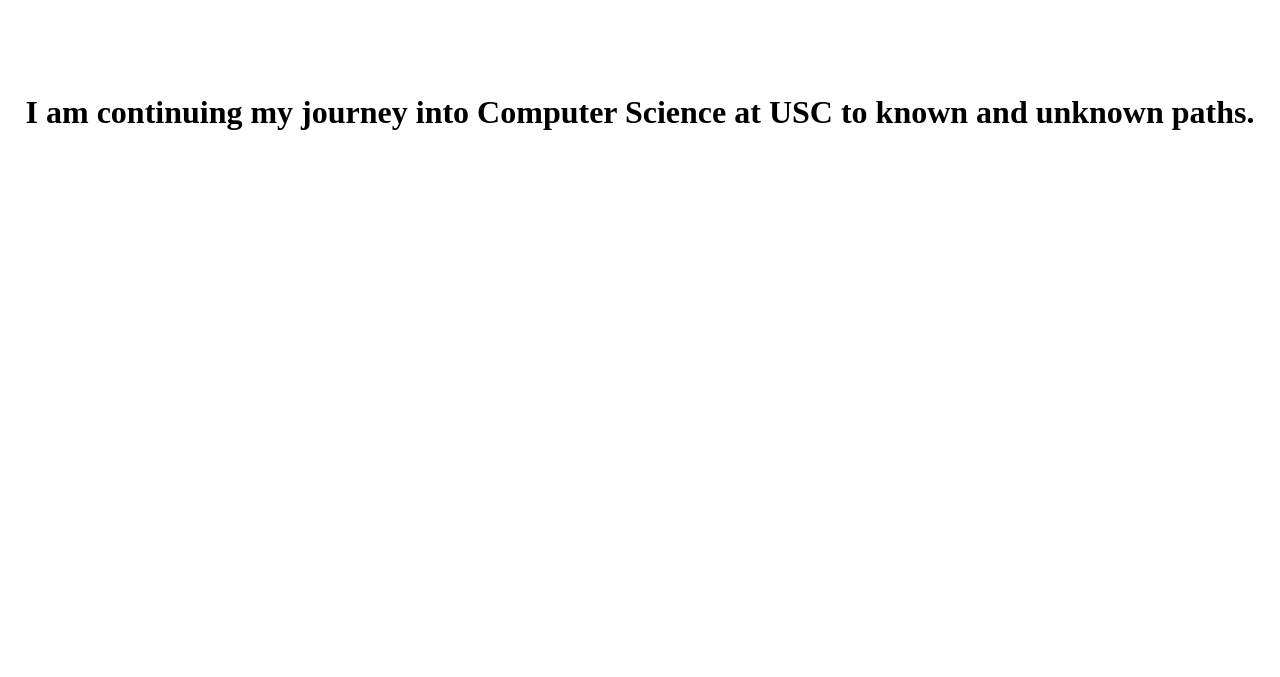
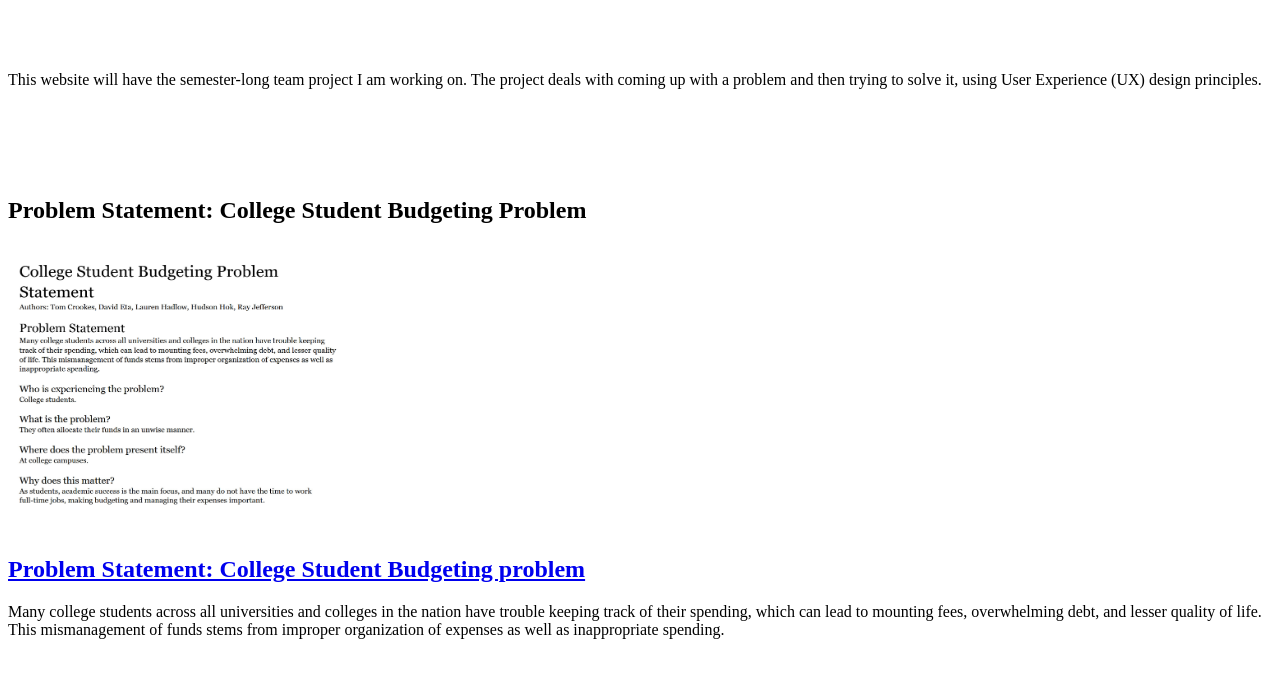
Before and after one commit to RayJeffersonJr/CSCE190UXProject, a plain HTML site: page index.html in a window 1280 px wide. Shown: the part 61-738 px from the top of the page. Drawn offline with Linux system fonts and the light colour scheme.

Commit message:
Add files via upload

```diff
--- a/index.html
+++ b/index.html
@@ -7,8 +7,25 @@
 	<body>
 		<center><h1>Ray Jefferson's CSCE 190-001 Website</h1></center>
 		<br>
+		<!--
+		<a href="https://github.com/RayJeffersonJr/RayJeffersonJr.github.io">Ray</a>
+		-->
+		<br>
+		<p>This website will have the semester-long team project I am working on. The project deals with coming up with a problem and then trying to solve it, using User Experience (UX) design principles.</p>
 		<br>
 		<br>
-		<center><h1>I am continuing my journey into Computer Science at USC to known and unknown paths.</h1></center>
+			<section class="assignment">
+				<br>
+				<br>
+				<h2>Problem Statement: College Student Budgeting Problem</h2>
+					<a href="190Docs/teambprobstatement.pdf"><img src="190Images/teambprobstatement.jpg" width="350" height="270"></a>
+					<br>
+					<br>
+					<section class="assigndetails">
+						<h2><a href="190Docs/teambprobstatement.pdf">Problem Statement: College Student Budgeting problem</a></h2>
+						<p>
+							Many college students across all universities and colleges in the nation have trouble keeping track of their spending, which can lead to mounting fees, overwhelming debt, and lesser quality of life. This mismanagement of funds stems from improper organization of expenses as well as inappropriate spending.
+						</P>
+			</section>
 	</body>
 </html>
```
Also changed, not shown: 190Images/teambprobstatement.jpg (added), 2 other files.
